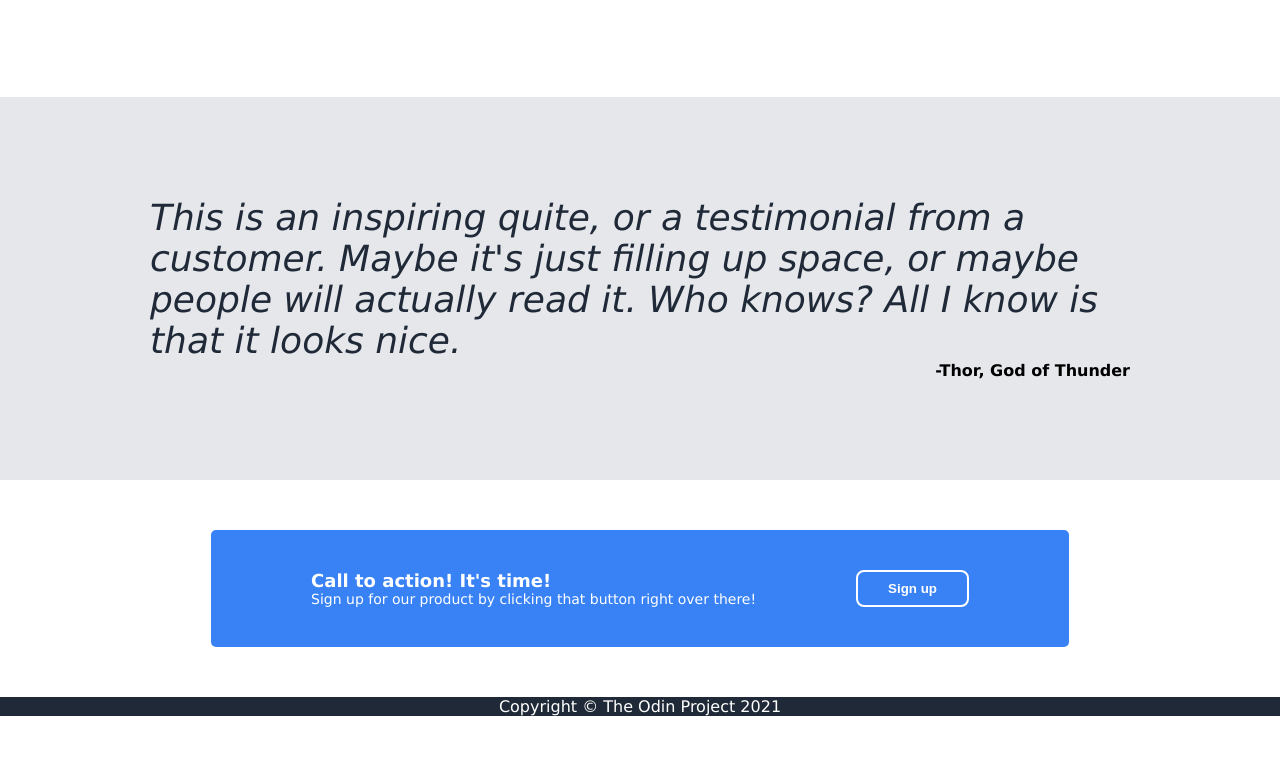
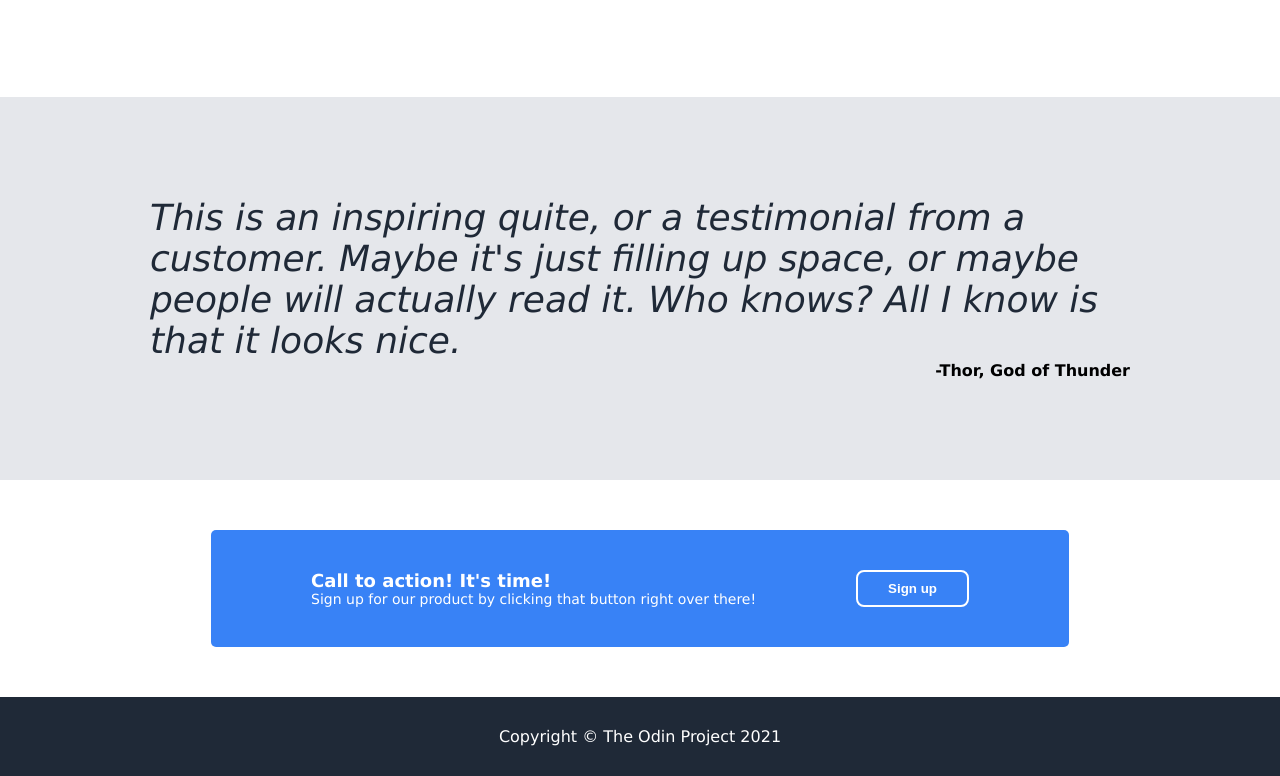
Before and after one commit to dblovhd/landing-page, a plain HTML site: page index.html in a window 1280 px wide. Shown: the part 867-1643 px from the top of the page. Before the commit the page ends 1583 px from the top, so only its background shows below. Drawn offline with Linux system fonts and the light colour scheme.

Commit message:
Add padding to footer text
Added padding to footer text class to create space
above and below text

```diff
--- a/style.css
+++ b/style.css
@@ -157,6 +157,11 @@ font-size: 14px;
     color: white;
     text-align: center;
 }
+/*adding padding to footer text*/
+.footer-text {
+    padding-top: 30px;
+    padding-bottom: 30px;
+}
 
 /*position items in ul html element inline with 20px space between items*/
 ul{
```
